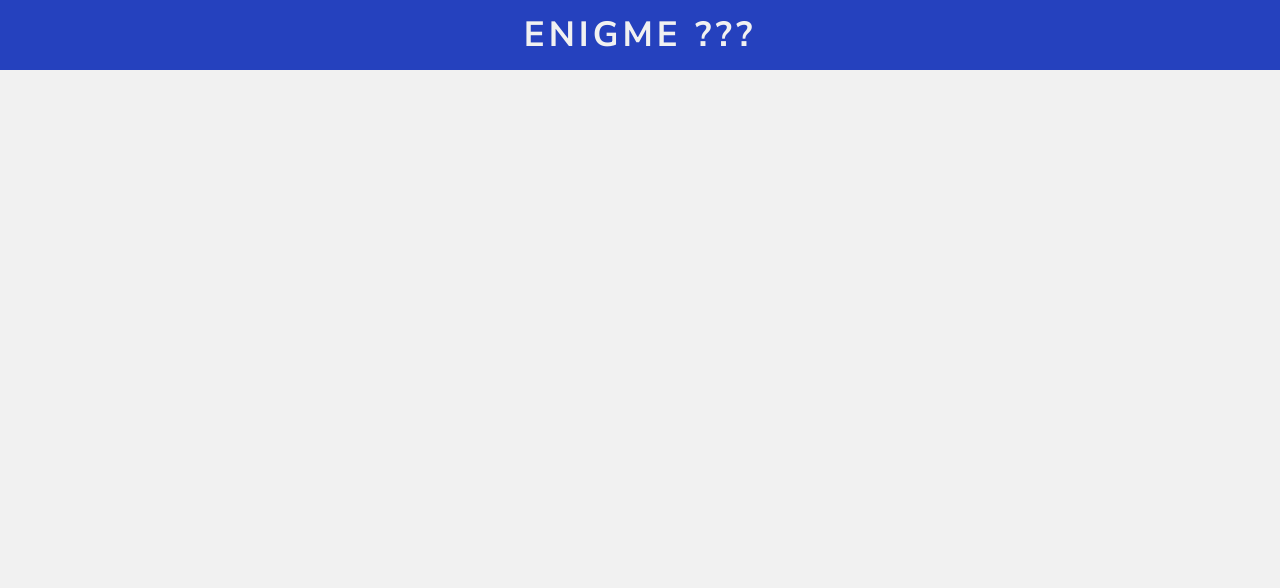
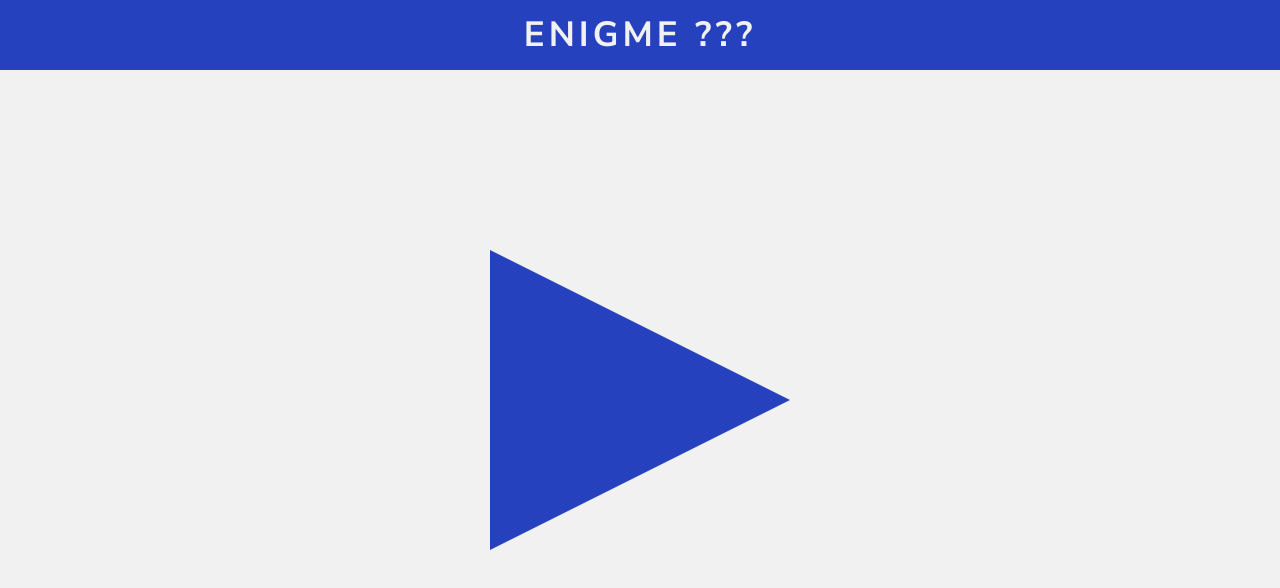
Before and after one commit to Tsuunen/projetNSI_V2, a plain HTML site: page index.html in a window 1280 px wide. Drawn offline with Linux system fonts and the light colour scheme.

Commit message:
game 1 structure and style

```diff
--- a/manager.js
+++ b/manager.js
@@ -4,8 +4,47 @@
 
 let gameArea = document.querySelector("#game");
 
-function game1() {
+function game1(gameArea) {
+  const container = document.createElement("div");
+  container.classList.add("center");
+  container.classList.add("game1");
 
+  const playButton = document.createElement("div");
+  playButton.classList.add("play-button");
+
+  const check1Container = document.createElement("div");
+  check1Container.classList.add("checkbox");
+
+  const check1 = document.createElement("input");
+  check1.type = "checkbox";
+  check1.id = "check1";
+
+  const check1Label = document.createElement("label");
+  check1Label.setAttribute("for", "check1");
+  check1Label.textContent = "Veuillez cocher la case avant de commencer";
+
+  const check2Container = document.createElement("div");
+  check2Container.classList.add("checkbox");
+
+  const check2 = document.createElement("input");
+  check2.type = "checkbox";
+  check2.id = "check1";
+
+  const check2Label = document.createElement("label");
+  check2Label.setAttribute("for", "check1");
+  check2Label.textContent = "Veuillez cocher toutes les cases !";
+
+  check1Container.appendChild(check1);
+  check1Container.appendChild(check1Label);
+
+  check2Container.appendChild(check2);
+  check2Container.appendChild(check2Label);
+
+  container.appendChild(playButton);
+  container.appendChild(check1Container);
+  container.appendChild(check2Container);
+
+  gameArea.appendChild(container);
 }
 
-game1();
+game1(gameArea);
--- a/styles/_general.scss
+++ b/styles/_general.scss
@@ -9,6 +9,14 @@
 body {
   background: $white;
   font-family: 'Nunito Sans', sans-serif;
+  height: 100vh;
+}
+
+.center {
+  position: absolute;
+  top: 50%;
+  left: 50%;
+  transform: translate(-50%, -50%);
 }
 
 // Nav bar
@@ -62,3 +70,26 @@ nav {
     }
   }
 }
+
+// Game 1
+
+.game1 {
+  .play-button {
+    height: 300px;
+    width: 300px;
+    clip-path: polygon(100% 50%, 0 0, 0 100%);
+    background: $cPrin;
+    margin: 0 50px;
+    cursor: pointer;
+    transition: all 0.2s;
+
+    &:hover {
+      background: $cAcc;
+    }
+  }
+
+  .checkbox {
+    margin: 10px 0;
+    display: none;
+  }
+}
```
Also changed, not shown: styles/style.css, 1 other file.
